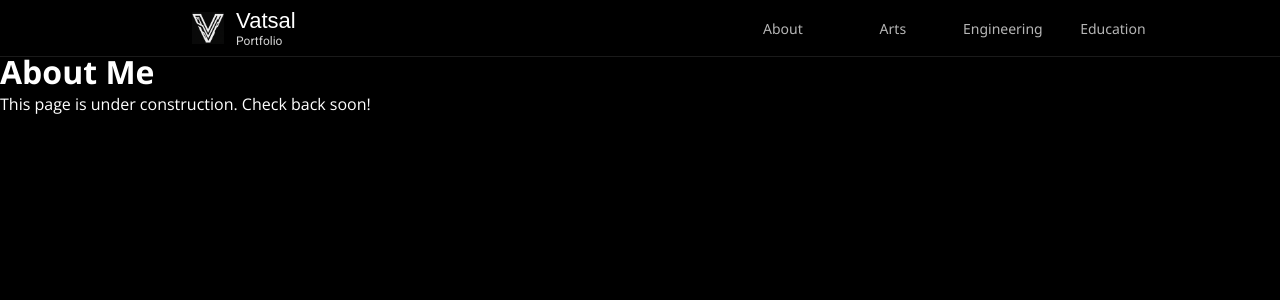
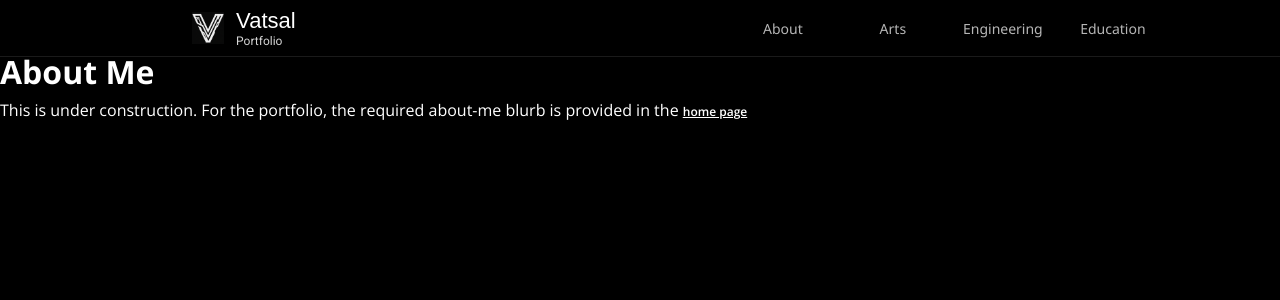
Before and after one commit to vatdut8994/portfolio, a React (Vite) app: page /about in a window 1280 px wide. Shown: the top 300 px of the page. Built offline with nearby package versions, Linux system fonts and the light colour scheme; a web font is replaced by a local one.

Commit message:
Tailored some things

```diff
--- a/src/AboutPage.jsx
+++ b/src/AboutPage.jsx
@@ -1,10 +1,13 @@
 import './AboutPage.css';
+import { Link } from 'react-router-dom';
 
 export default function AboutPage() {
     return (
         <div className="about-page">
             <h1>About Me</h1>
-            <p>This page is under construction. Check back soon!</p>
+            <p>This is under construction. For the portfolio, the required about-me blurb is provided in the <Link to="/" className="reflection-button">
+                                            home page
+                                        </Link></p>
             {/* <div className="pfp">
                 <img src="img/profile_picture.png" alt="Profile Picture" />
             </div> */}
--- a/src/App.jsx
+++ b/src/App.jsx
@@ -216,7 +216,7 @@ export default function App() {
                             )}
                         </div>
                         <span className="notice">
-                            <strong>My Apologies: </strong> None of these pages work yet, but they will soon! I started this website 5 days ago.
+                            <strong>My Apologies: </strong> None of these pages work yet, but they will soon! I started this website  days ago.
                         </span>
                     </div>
                 </div>
```
